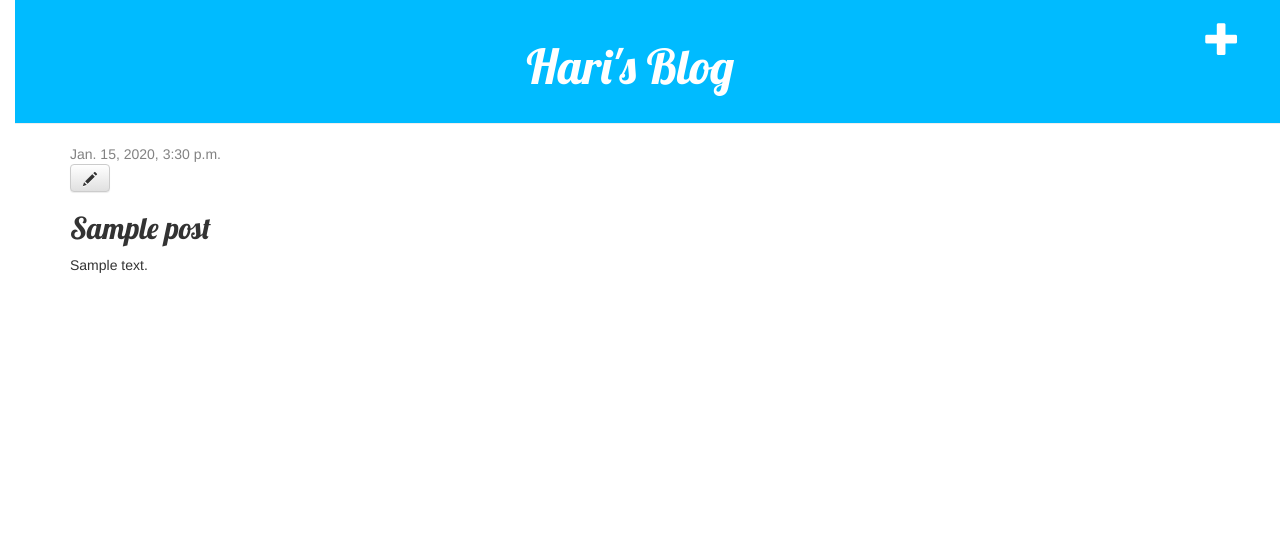
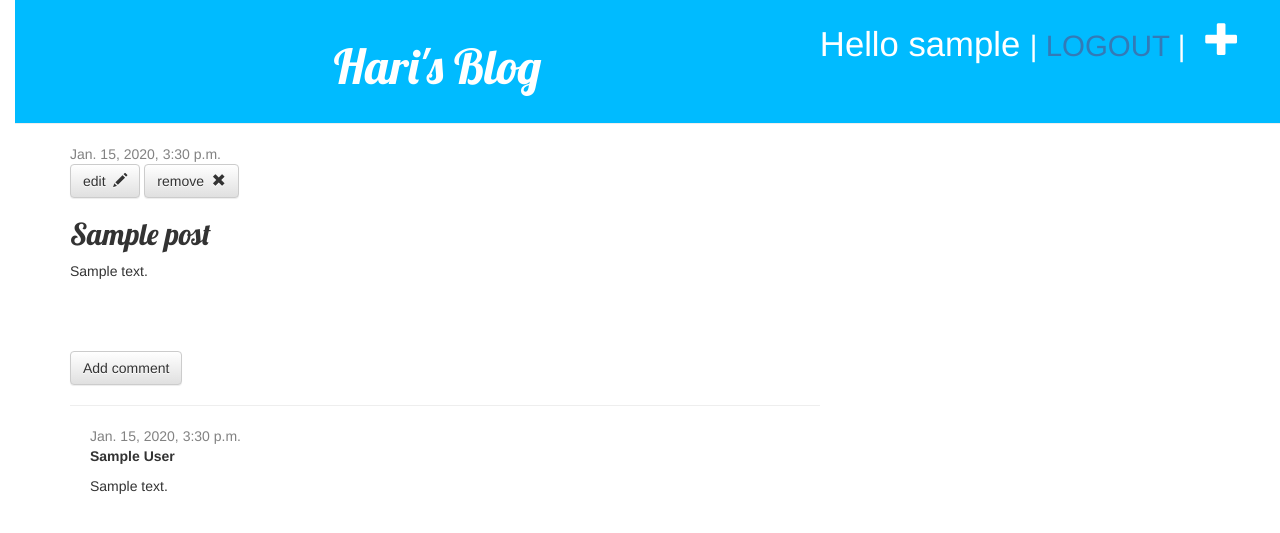
Before and after one commit to SrihariK97/my-first-blog, a Django app: page /post/1/ in a window 1280 px wide. Shown: the top 533 px of the page. Run offline with Django 3.2, Linux system fonts and the light colour scheme; a user stored in the database is signed in; tables that the repository leaves empty hold one stand-in row (values such as "Sample post"); some libraries are stand-ins or nearby versions.

Commit message:
Added user's comment section for the blog post inside the site.

```diff
--- a/blog/admin.py
+++ b/blog/admin.py
@@ -1,5 +1,6 @@
 # Register your models here.
 from django.contrib import admin
-from .models import Post
+from .models import Post, Comment
 
 admin.site.register(Post)
+admin.site.register(Comment)
--- a/blog/models.py
+++ b/blog/models.py
@@ -18,3 +18,20 @@ class Post(models.Model):
 
     def __str__(self):
         return self.title
+
+class Comment(models.Model):
+    post = models.ForeignKey('blog.Post', on_delete=models.CASCADE, related_name='comments')
+    author = models.CharField(max_length=200)
+    text = models.TextField()
+    created_date = models.DateTimeField(default=timezone.now)
+    approved_comment = models.BooleanField(default=False)
+
+    def approve(self):
+        self.approved_comment = True
+        self.save()
+
+    def __str__(self):
+        return self.text
+
+    def approved_comments(self):
+        return self.comments.filter(approved_comment=True)
--- a/blog/static/css/blog.css
+++ b/blog/static/css/blog.css
@@ -55,3 +55,7 @@ h1, h2, h3, h4 {
 .post h2 a, .post h2 a:visited {
     color: #e04646;
 }
+
+.comment {
+    margin: 20px 0px 20px 20px;
+}
--- a/blog/templates/blog/base.html
+++ b/blog/templates/blog/base.html
@@ -6,11 +6,15 @@
         <link rel="stylesheet" href="//maxcdn.bootstrapcdn.com/bootstrap/3.2.0/css/bootstrap-theme.min.css">
         <link rel="stylesheet" href="{% static 'css/blog.css' %}">
         <link href="//fonts.googleapis.com/css?family=Lobster&subset=latin,latin-ext" rel="stylesheet" type="text/css">
+
     </head>
     <body>
         <div class="page-header">
             {% if user.is_authenticated %}
                 <a href="{% url 'post_new' %}" class="top-menu"><span class="glyphicon glyphicon-plus"></span></a>
+                <p class="top-menu">Hello {{ user.username }} <small>| <a href="{% url 'logout' %}">LOGOUT</a> |</small></p>
+            {% else %}
+                <a href="{% url 'login' %}" class="top-menu"><span class="glyphicon glyphicon-lock"></span></a>
             {% endif %}
             <h1><a href="/">Hari's Blog</a></h1>
         </div>
--- a/blog/templates/blog/post_detail.html
+++ b/blog/templates/blog/post_detail.html
@@ -6,11 +6,33 @@
             <div class="date">
                 {{ post.published_date }}
             </div>
-        {% endif %}
+        {% else %}
+            <a class="btn btn-default" href="{% url 'post_publish' pk=post.pk %}">Publish</a>
+            {% endif %}
         {% if user.is_authenticated %}
-            <a class="btn btn-default" href="{% url 'post_edit' pk=post.pk %}"><span class="glyphicon glyphicon-pencil"></span></a>
+            <a class="btn btn-default" href="{% url 'post_edit' pk=post.pk %}">edit&nbsp;&nbsp;<span class="glyphicon glyphicon-pencil"></span></a>
+            <a class="btn btn-default" href="{% url 'post_remove' pk=post.pk %}">remove&nbsp;&nbsp;<span class="glyphicon glyphicon-remove"></span></a>
         {% endif %}
         <h2>{{ post.title }}</h2>
         <p>{{ post.text|linebreaksbr }}</p>
     </div>
+    <a class="btn btn-default" href="{% url 'add_comment_to_post' pk=post.pk %}">Add comment</a>
+    <hr>
+    {% for comment in post.comments.all %}
+    {% if user.is_authenticated or comment.approved_comment %}
+    <div class="comment">
+        <div class="date">
+            {{ comment.created_date }}
+            {% if not comment.approved_comment %}
+                <a class="btn btn-default" href="{% url 'comment_remove' pk=comment.pk %}"><span class="glyphicon glyphicon-remove"></span></a>
+                <a class="btn btn-default" href="{% url 'comment_approve' pk=comment.pk %}"><span class="glyphicon glyphicon-ok"></span></a>
+            {% endif %}
+        </div>
+        <strong>{{ comment.author }}</strong>
+        <p>{{ comment.text|linebreaks }}</p>
+    </div>
+    {% endif %}
+{% empty %}
+    <p>No comments here yet :(</p>
+{% endfor %}
 {% endblock %}
--- a/blog/templates/blog/post_list.html
+++ b/blog/templates/blog/post_list.html
@@ -8,6 +8,7 @@
             </div>
             <h2><a href="{% url 'post_detail' pk=post.pk %}">{{ post.title }}</a></h2>
             <p>{{ post.text|linebreaksbr }}</p>
+            <a href="{% url 'post_detail' pk=post.pk %}">Comments: {{ post.comments.count }}</a>
         </div>
     {% endfor %}
 {% endblock %}
--- a/blog/urls.py
+++ b/blog/urls.py
@@ -5,4 +5,9 @@ urlpatterns = [
     path('post/<int:pk>/', views.post_detail, name='post_detail'),
     path('post/new/', views.post_new, name='post_new'),
     path('post/<int:pk>/edit/', views.post_edit, name='post_edit'),
+    path('post/<pk>/publish/', views.post_publish, name='post_publish'),
+    path('post/<pk>/remove/', views.post_remove, name='post_remove'),
+    path('post/<int:pk>/comment/', views.add_comment_to_post, name='add_comment_to_post'),
+    path('comment/<int:pk>/approve/', views.comment_approve, name='comment_approve'),
+    path('comment/<int:pk>/remove/', views.comment_remove, name='comment_remove'),
 ]
--- a/blog/views.py
+++ b/blog/views.py
@@ -1,23 +1,27 @@
 # Create your views here.
 
 from django.shortcuts import render
-from .models import Post
+from .models import Post, Comment
 from django.utils import timezone
 from django.shortcuts import render, get_object_or_404
-from .forms import PostForm
+from .forms import PostForm, CommentForm
 from django.shortcuts import redirect
+from django.contrib.auth.decorators import login_required
 
 
+@login_required
 def post_list(request):
     posts=Post.objects.filter(published_date__lte=timezone.now()).order_by('published_date')
     return render(request, 'blog/post_list.html', {'posts':posts})
 
 
+@login_required
 def post_detail(request, pk):
     post = get_object_or_404(Post, pk=pk)
     return render(request, 'blog/post_detail.html', {'post': post})
 
 
+@login_required
 def post_new(request):
     if request.method == "POST":
         form = PostForm(request.POST)
@@ -32,6 +36,7 @@ def post_new(request):
     return render(request, 'blog/post_edit.html', {'form': form})
 
 
+@login_required
 def post_edit(request, pk):
     post = get_object_or_404(Post, pk=pk)
     if request.method == "POST":
@@ -45,3 +50,44 @@ def post_edit(request, pk):
     else:
         form = PostForm(instance=post)
     return render(request, 'blog/post_edit.html', {'form': form})
+
+
+@login_required
+def post_publish(request, pk):
+    post = get_object_or_404(Post, pk=pk)
+    post.publish()
+    return redirect('post_detail', pk=pk)
+
+
+@login_required
+def post_remove(request, pk):
+    post = get_object_or_404(Post, pk=pk)
+    post.delete()
+    return redirect('post_list')
+
+
+def add_comment_to_post(request, pk):
+    post = get_object_or_404(Post, pk=pk)
+    if request.method == "POST":
+        form = CommentForm(request.POST)
+        if form.is_valid():
+            comment = form.save(commit=False)
+            comment.post = post
+            comment.save()
+            return redirect('post_detail', pk=post.pk)
+    else:
+        form = CommentForm()
+    return render(request, 'blog/add_comment_to_post.html', {'form': form})
+
+
+@login_required
+def comment_approve(request, pk):
+    comment = get_object_or_404(Comment, pk=pk)
+    comment.approve()
+    return redirect('post_detail', pk=comment.post.pk)
+
+@login_required
+def comment_remove(request, pk):
+    comment = get_object_or_404(Comment, pk=pk)
+    comment.delete()
+    return redirect('post_detail', pk=comment.post.pk)
--- a/mysite/settings.py
+++ b/mysite/settings.py
@@ -120,3 +120,5 @@ USE_TZ = True
 
 STATIC_URL = '/static/'
 STATIC_ROOT = os.path.join(BASE_DIR, 'static')
+
+LOGIN_REDIRECT_URL = '/'
--- a/mysite/urls.py
+++ b/mysite/urls.py
@@ -1,3 +1,14 @@
+from django.urls import path, include
+from django.contrib import admin
+
+from django.contrib.auth import views
+
+urlpatterns = [
+    path('admin/', admin.site.urls),
+    path('accounts/login/', views.LoginView.as_view(), name='login'),
+    path('accounts/logout/', views.LogoutView.as_view(next_page='/'), name='logout'),
+    path('', include('blog.urls')),
+]
 """mysite URL Configuration
 
 The `urlpatterns` list routes URLs to views. For more information please see:
@@ -13,10 +24,3 @@ Including another URLconf
     1. Import the include() function: from django.urls import include, path
     2. Add a URL to urlpatterns:  path('blog/', include('blog.urls'))
 """
-from django.contrib import admin
-from django.urls import path,include
-
-urlpatterns = [
-    path('admin/', admin.site.urls),
-    path('', include('blog.urls')),
-]
```
Also changed, not shown: blog/forms.py (+8 -1 lines), blog/templates/blog/add_comment_to_post.html (added, +9 -0 lines), blog/templates/registration/login.html (added, +24 -0 lines), blog/migrations/0002_comment.py (added).
